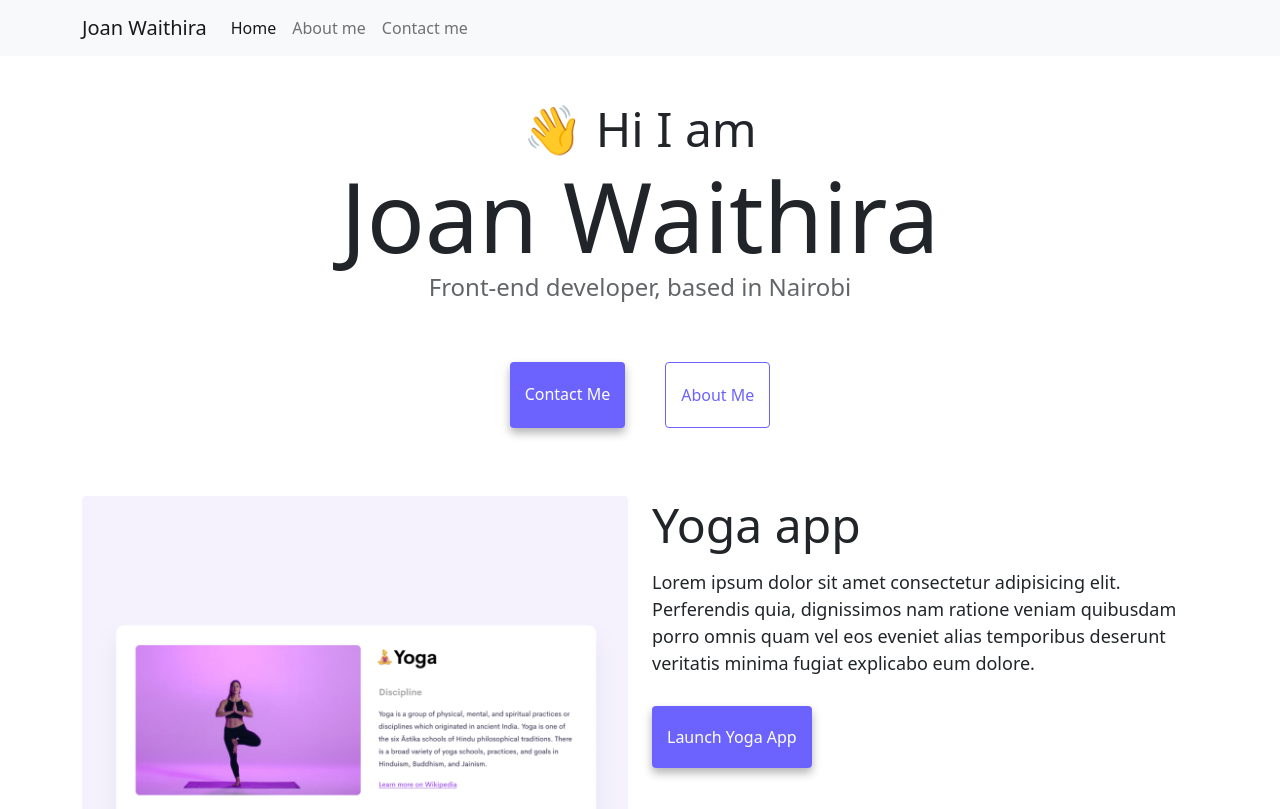
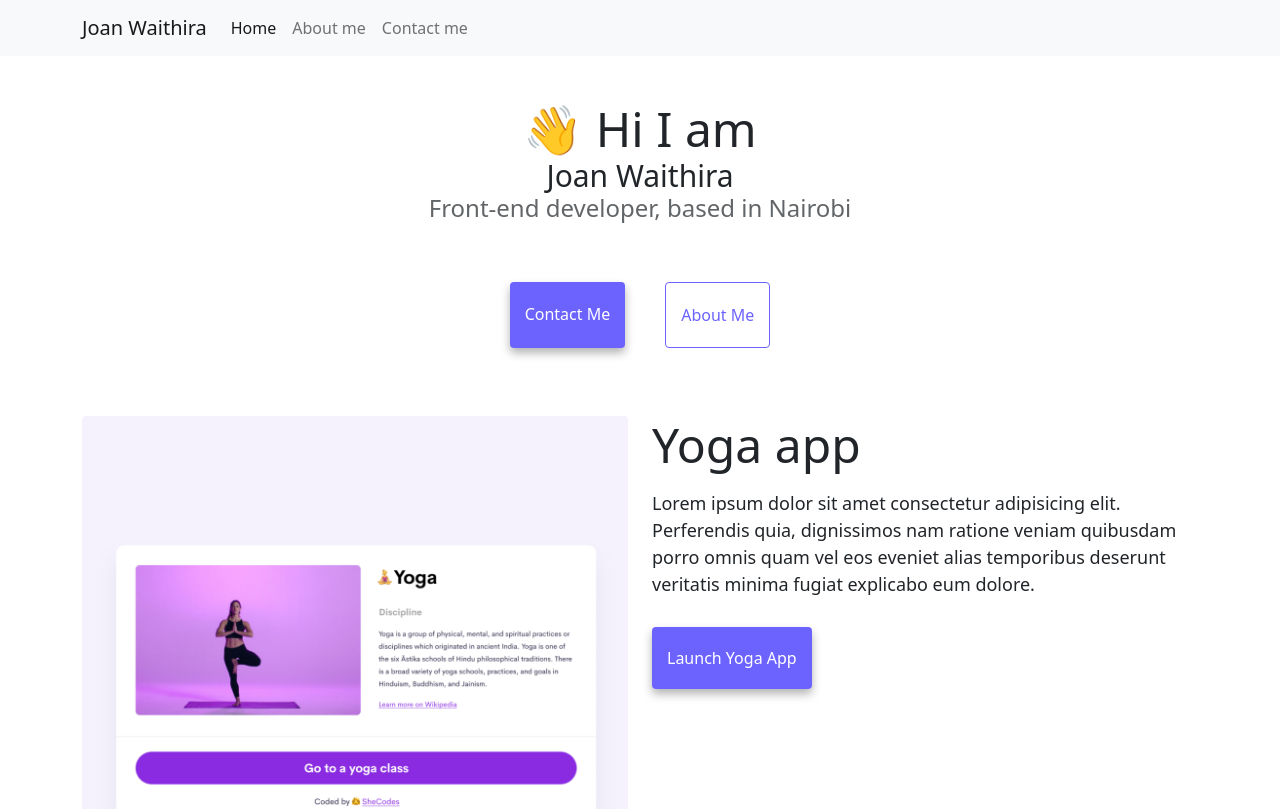
Before and after one commit to JoanWaithira/Advanced-Homework, a plain HTML site: page index.html in a window 1280 px wide. Shown: the top 809 px of the page. Drawn offline with nearby package versions, Linux system fonts and the light colour scheme.

Commit message:
Update styles.css

```diff
--- a/styles.css
+++ b/styles.css
@@ -86,3 +86,9 @@ p {
 .email-link:hover {
   text-decoration: underline;
 }
+
+@media (min-width: 300px) {
+  h1 {
+    font-size: 30px;
+  }
+}
```
